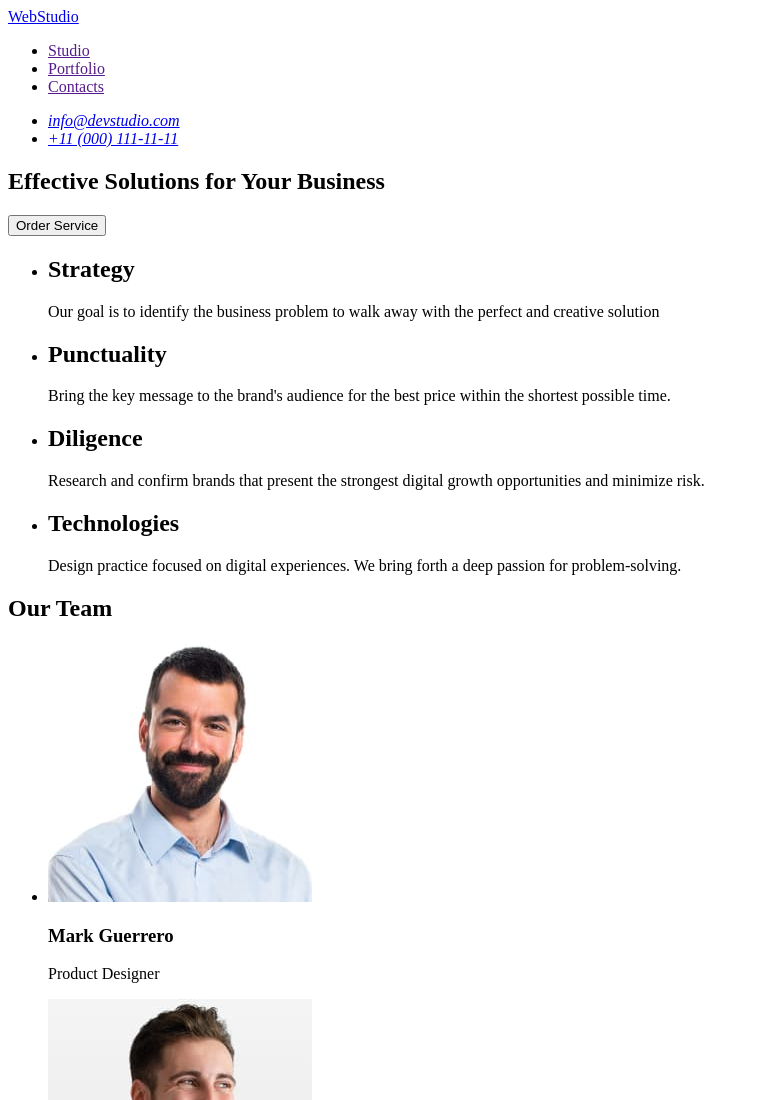
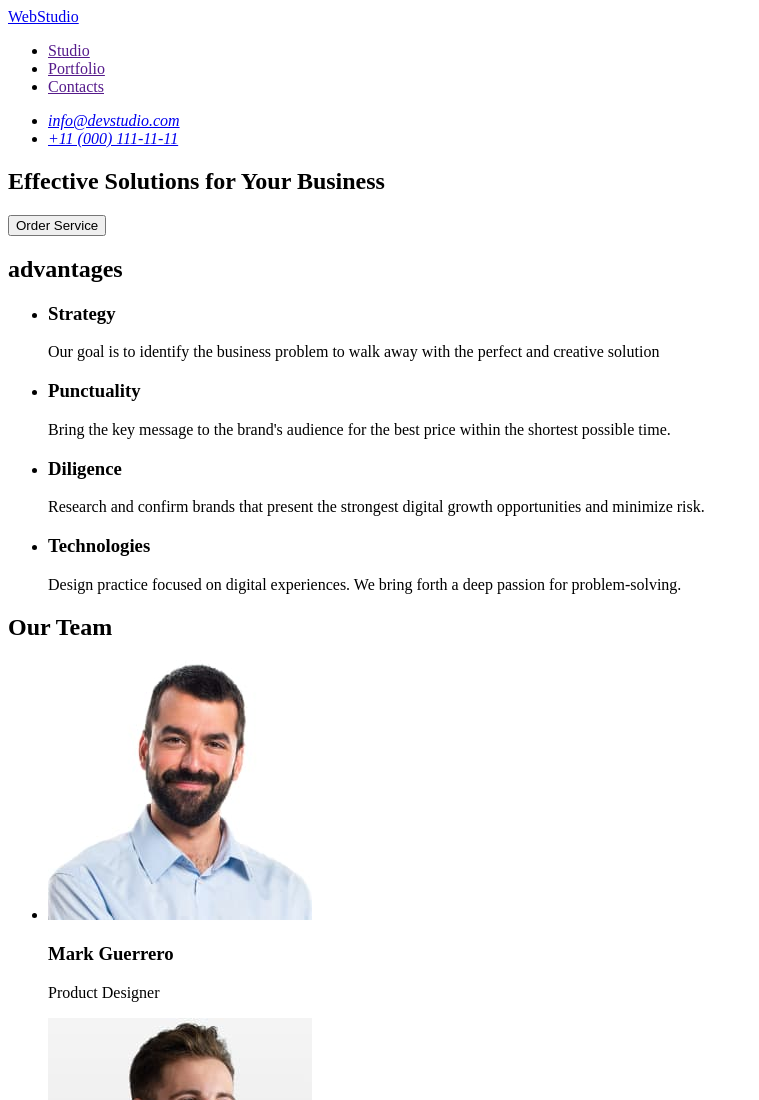
Before and after one commit to Nadiia31/goit-markup-hw-01, a plain HTML site: page index.html in a window 1280 px wide. Shown: the top 1100 px of the page, without its empty margins (0-759 px from the left). Drawn offline with Linux system fonts and the light colour scheme.

Commit message:
all done

```diff
--- a/index.html
+++ b/index.html
@@ -23,7 +23,7 @@
       <address>
         <ul>
           <li><a href="mailto:info@devstudio.com">info@devstudio.com</a></li>
-          <li><a href="tel:110001111111">+11 (000) 111-11-11</a></li>
+          <li><a href="tel:+110001111111">+11 (000) 111-11-11</a></li>
         </ul>
       </address>
     </header>
@@ -34,30 +34,32 @@
       </section>
 
       <section>
+        <h2>advantages</h2>
+
         <ul>
           <li>
-            <h2>Strategy</h2>
-            <p>
-              Our goal is to identify the business problem to walk away with the
-              perfect and creative solution
-            </p>
+
+    <h3>Strategy</h3>
+            <p>Our goal is to identify the business problem to walk away with the
+              perfect and creative solution</p>
+
           </li>
           <li>
-            <h2>Punctuality</h2>
+            <h3>Punctuality</h3>
             <p>
               Bring the key message to the brand's audience for the best price
               within the shortest possible time.
             </p>
           </li>
           <li>
-            <h2>Diligence</h2>
+            <h3>Diligence</h3>
             <p>
               Research and confirm brands that present the strongest digital
               growth opportunities and minimize risk.
             </p>
           </li>
           <li>
-            <h2>Technologies</h2>
+            <h3>Technologies</h3>
             <p>
               Design practice focused on digital experiences. We bring forth a
               deep passion for problem-solving.
```
